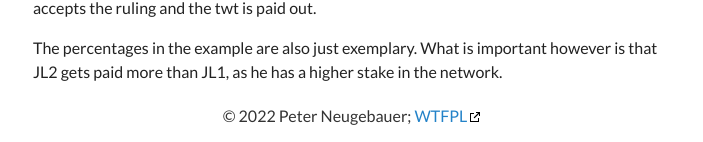
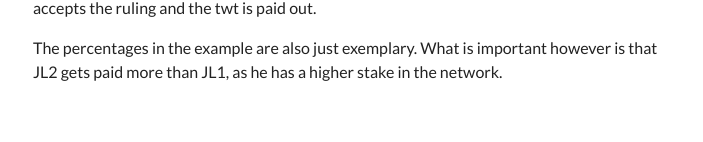
Before and after one commit to pneugeb/pneugeb.github.io, a Jekyll site: the page built from _posts/2021-03-04-Decentralized-content-moderation-system-for-Twitter.md, in a window 1280 px wide. Shown: the part 2097-2239 px from the top of the page, without its empty margins (287-990 px from the left). Built offline with Jekyll 4.4.1, drawn with Linux system fonts in a browser that asks for light colours; after the commit the page ends 2197 px from its top, so only the background shows below that; part of the change alters nothing that is shown.

```diff
--- a/_includes/footer.html
+++ b/_includes/footer.html
@@ -20,7 +20,8 @@
 
 {% endcomment %}
 
-
+<!--
 <div class="footer-pagination center">
   <span class="copyright" style="float: left; font-size: 16px; width: 100%; margin-top: 6px; margin-bottom: 20px;">&copy; {{ site.time | date: '%Y' }} {{ site.owner.name }}; <a href="http://www.wtfpl.net/" target="_blank">WTFPL</a></span>
 </div>
+-->
--- a/_layouts/post.html
+++ b/_layouts/post.html
@@ -8,6 +8,12 @@ layout: default
 {{ content }}
 </div>
 
+<script type="text/javascript"  >
+    document.querySelectorAll('.post a')
+      .forEach(function(elem) {
+        elem.setAttribute('target', '_blank');
+      })
+</script>
 {% if site.disqus_shortname %}
 {% include disqus_comments.html %}
 {% endif %}
```
